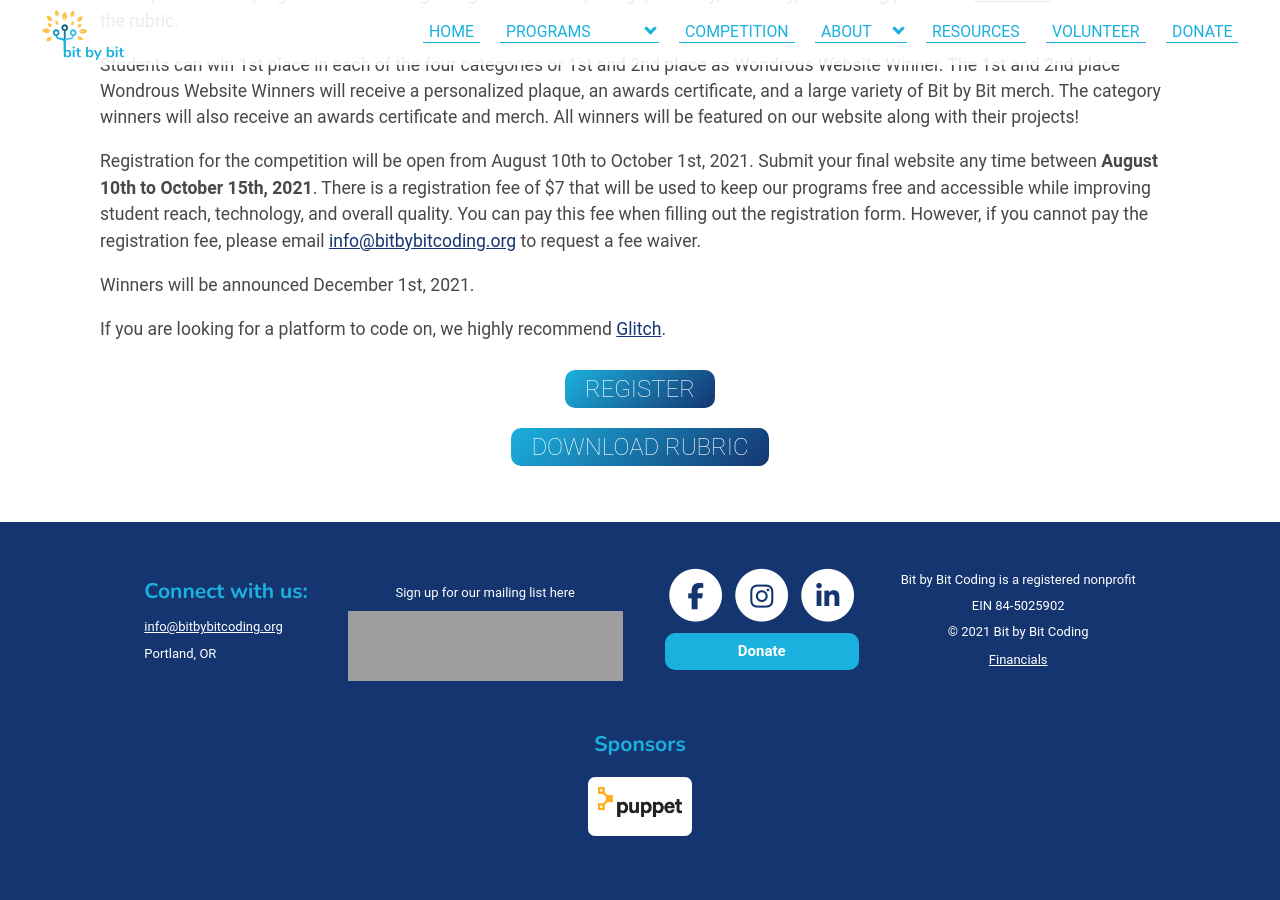
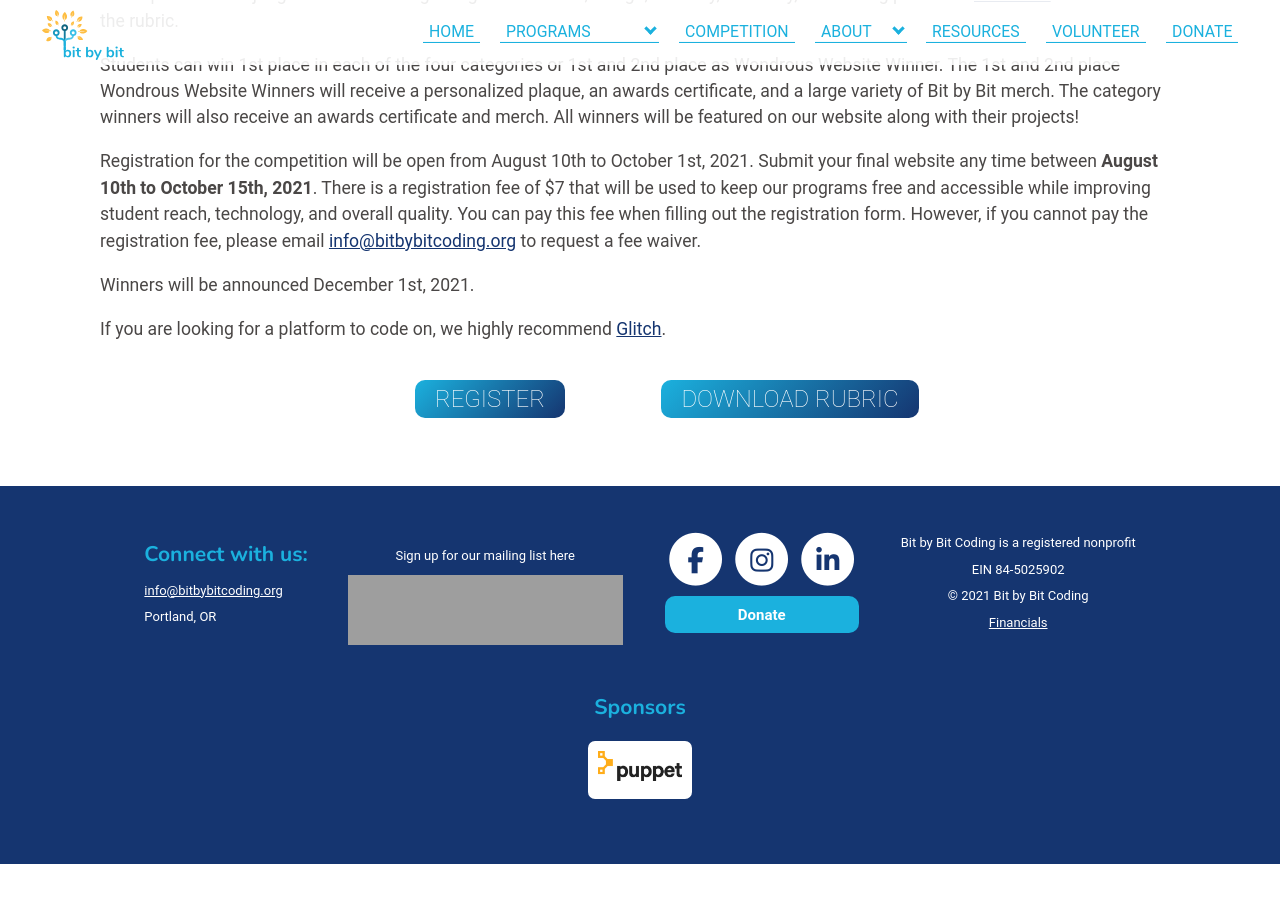
Before and after one commit to bit-by-bit-coding/bxb-website, a Jekyll site: the page built from competition.html, in a window 1280 px wide and 900 px high, scrolled down 759 px. Built offline with Jekyll 4.4.1, drawn with Linux system fonts in a browser that asks for light colours; nearby versions of some CDN libraries; some web fonts are replaced; after the commit the page ends 1623 px from its top, so only the background shows below that; grey boxes are pictures that could not be loaded.

Commit message:
fix button spacing

```diff
--- a/competition.html
+++ b/competition.html
@@ -44,17 +44,23 @@ style: programdetails.css
     <p>
         If you are looking for a platform to code on, we highly recommend <a href="https://glitch.com/">Glitch</a>.
     </p>
+    <div class="details-container buttons-container">
+        <div class="details-item">
             <a class="middle-button" href="https://form.jotform.com/212145108731143">
                 <button class="action-button mediumbutton">Register</button>
             </a>
+        </div>
 
         <!-- <a href="https://forms.gle/Fds1pHKunntb711e7">
             <button class="action-button mediumbutton">Submit Your Website</button>
         </a> -->
 
+        <div class="details-item">
             <a class="middle-button" href="https://drive.google.com/uc?export=download&id=1PKz_PJJ5CEzGEoZ5ZM-Gh3YSUsNNI5sz">
                 <button class="action-button mediumbutton">Download Rubric</button>
             </a>
+        </div>
+    </div>
     <br>
 
 </div>
--- a/styles/programdetails.scss
+++ b/styles/programdetails.scss
@@ -461,3 +461,14 @@ em {
   margin-right: 35px;
   padding: 0 20px;
 }
+
+//Competition
+.buttons-container{
+  justify-content: center;
+  align-items: center;
+
+  .details-item{
+    flex-grow: 0;
+    flex-shrink: 0;
+  }
+}
```
Lines whose indentation alone changed are shown as unchanged.
